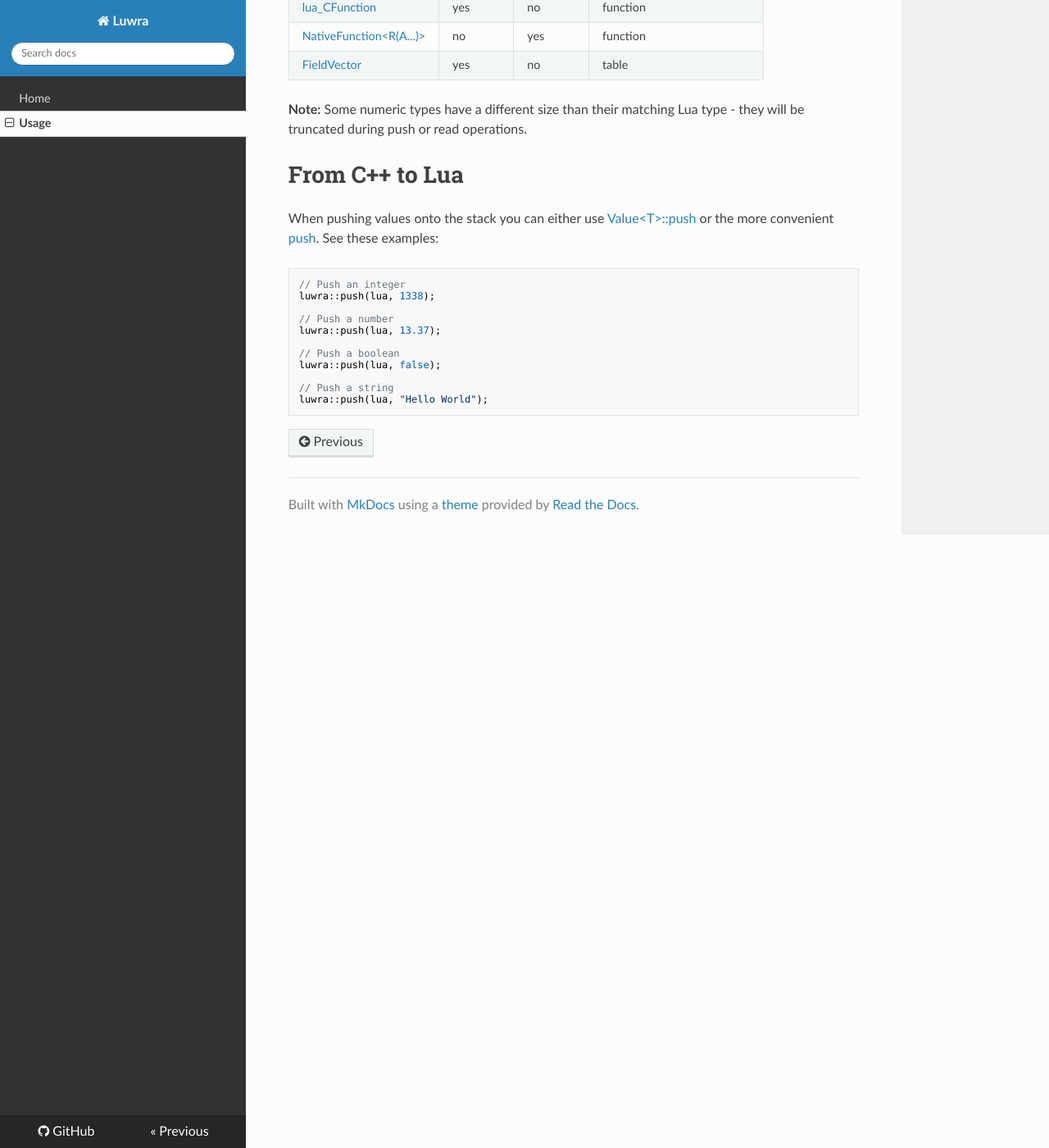
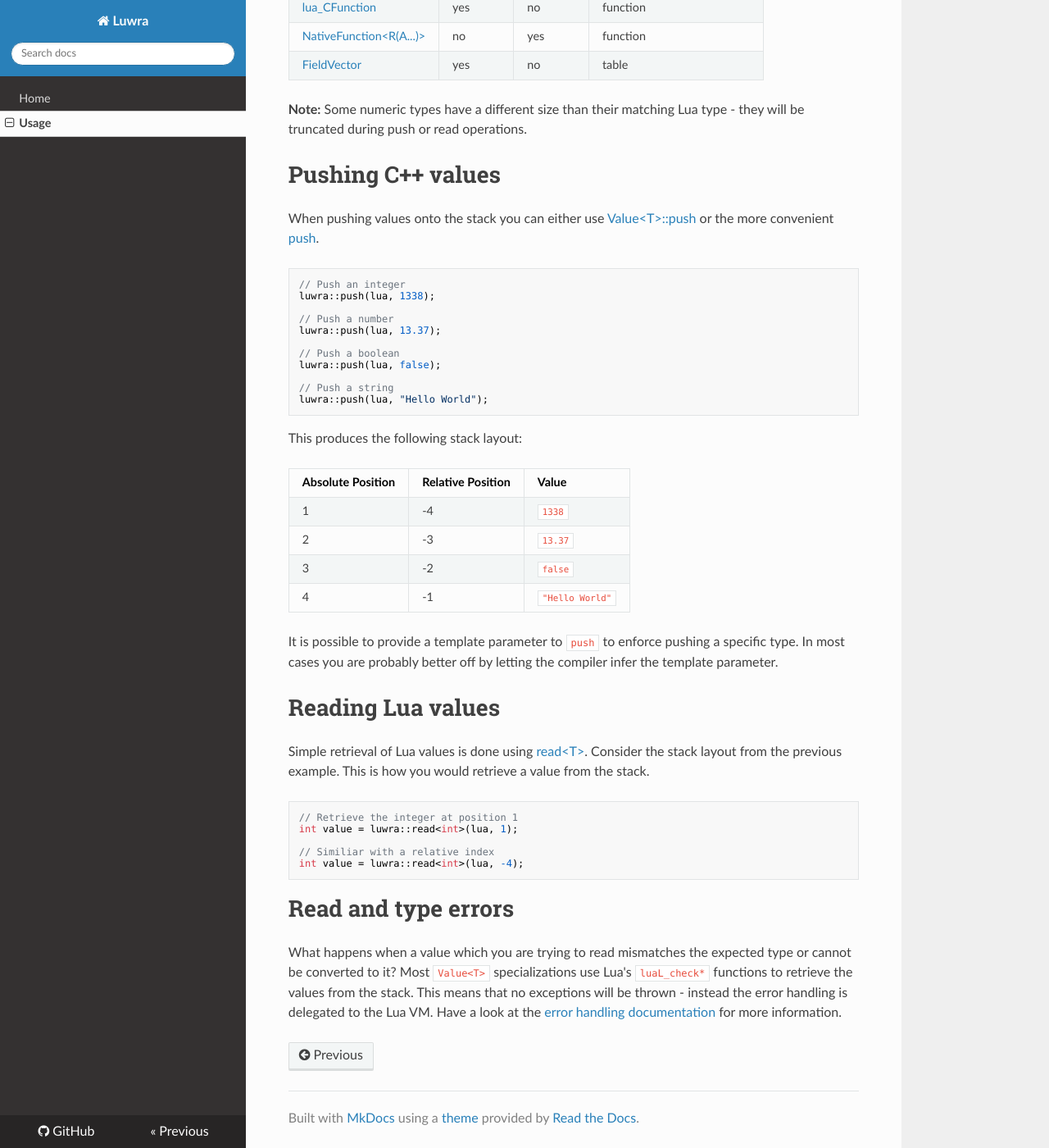
Before and after one commit to vapourismo/luwra, an MkDocs documentation site: the page built from docs/mkdocs/usage.md, in a window 1280 px wide and 1400 px high, scrolled down 1134 px. Shown: the whole window at 82% size. Built offline with MkDocs 1.6.1, drawn with Linux system fonts in a browser that asks for light colours; nearby versions of some CDN libraries; old or Windows-style settings are respelled for this version of MkDocs.

Commit message:
docs: Add section about reading values from the stack

````diff
--- a/docs/mkdocs/usage.md
+++ b/docs/mkdocs/usage.md
@@ -40,11 +40,10 @@ std::tuple&lt;T&gt;    | yes      | no       | *depends on the tuple contents*
 **Note:** Some numeric types have a different size than their matching Lua type - they will be
 truncated during push or read operations.
 
-# From C++ to Lua
+# Pushing C++ values
 When pushing values onto the stack you can either use
 [Value&lt;T&gt;::push](/reference/structluwra_1_1Value.html#aa376d68285606c206562b822e8187384) or the more
 convenient [push](/reference/namespaceluwra.html#ae8e7eab11fc2cf3f258ffd81571066fa).
-See these examples:
 
 ```c++
 // Push an integer
@@ -59,3 +58,35 @@ luwra::push(lua, false);
 // Push a string
 luwra::push(lua, "Hello World");
 ```
+
+This produces the following stack layout:
+
+Absolute Position | Relative Position | Value
+------------------|-------------------|------
+1                 | -4                | `1338`
+2                 | -3                | `13.37`
+3                 | -2                | `false`
+4                 | -1                | `"Hello World"`
+
+It is possible to provide a template parameter to `push` to enforce pushing a specific type.
+In most cases you are probably better off by letting the compiler infer the template parameter.
+
+# Reading Lua values
+Simple retrieval of Lua values is done using
+[read&lt;T&gt;](/reference/namespaceluwra.html#a4fe4e574680cf54a0f8d958740eb90ab). Consider the
+stack layout from the previous example. This is how you would retrieve a value from the stack.
+
+```c++
+// Retrieve the integer at position 1
+int value = luwra::read<int>(lua, 1);
+
+// Similiar with a relative index
+int value = luwra::read<int>(lua, -4);
+```
+
+# Read and type errors
+What happens when a value which you are trying to read mismatches the expected type or cannot be
+converted to it? Most `Value<T>` specializations use Lua's `luaL_check*` functions to retrieve
+the values from the stack. This means that no exceptions will be thrown - instead the error handling
+is delegated to the Lua VM. Have a look at the
+[error handling documentation](http://www.lua.org/manual/5.3/manual.html#4.6) for more information.
````
